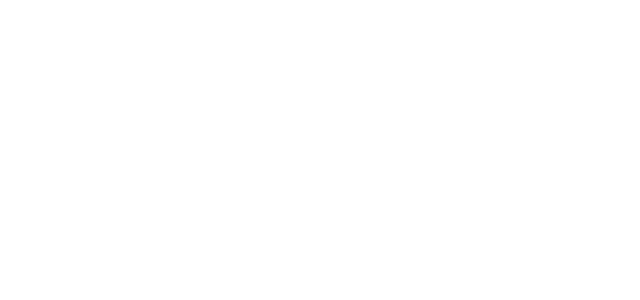
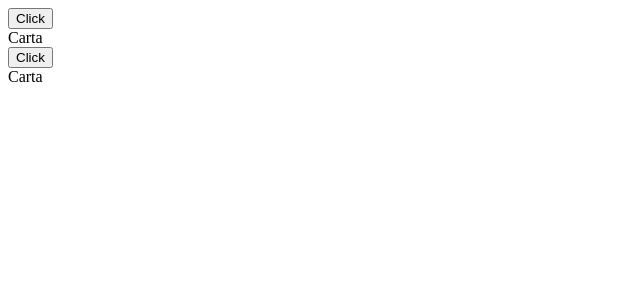
Before and after one commit to aflores852023/TrabajoFinal, a React (Vite) app: page / in a window 1280 px wide. Shown: the top 300 px of the page, without its empty margins (0-640 px from the left). Built offline with nearby package versions, Linux system fonts and the light colour scheme.

Commit message:
creacion de componentes, funciones export

```diff
--- a/src/App.jsx
+++ b/src/App.jsx
@@ -1,11 +1,28 @@
 import React from 'react'
+import {nombre, persona} from './funciones'
+import {Button} from './components/Boton'
+
+console.log(persona)
+function App() {
+  return (
+   <div>
+    <div>
+      <Button/>
+      <Carta/>
+    </div>
+
+    <div>
+      <Button/>
+      <Carta/>
+    </div>
+  </div>
+  )
+}
 
 
-function App() {
+const Carta = () => {
   return (
-    <div>
-
-    </div>
+    <div>Carta</div>
   )
 }
 
--- /dev/null
+++ b/src/components/Boton.jsx
@@ -0,0 +1,7 @@
+import React from "react"
+
+export const Button = () => {
+    return (
+      <button>Click</button>
+    )
+  }
--- /dev/null
+++ b/src/funciones.js
@@ -0,0 +1,6 @@
+export let nombre = 'pepe'
+const persona = { nombre: 'pepe',}
+const doSomething = () => {
+    console.log('algo')
+}
+export {persona}
--- a/src/main.jsx
+++ b/src/main.jsx
@@ -1,7 +1,8 @@
 import React from 'react'
 import ReactDOM from 'react-dom/client'
 import App from './App.jsx'
-
+import Button from './App.jsx'
+import Carta from './App.jsx'
 
 ReactDOM.createRoot(document.getElementById('root')).render(
     <App />
```
Also changed, not shown: src/components/item.jsx (added, +9 -0 lines).
